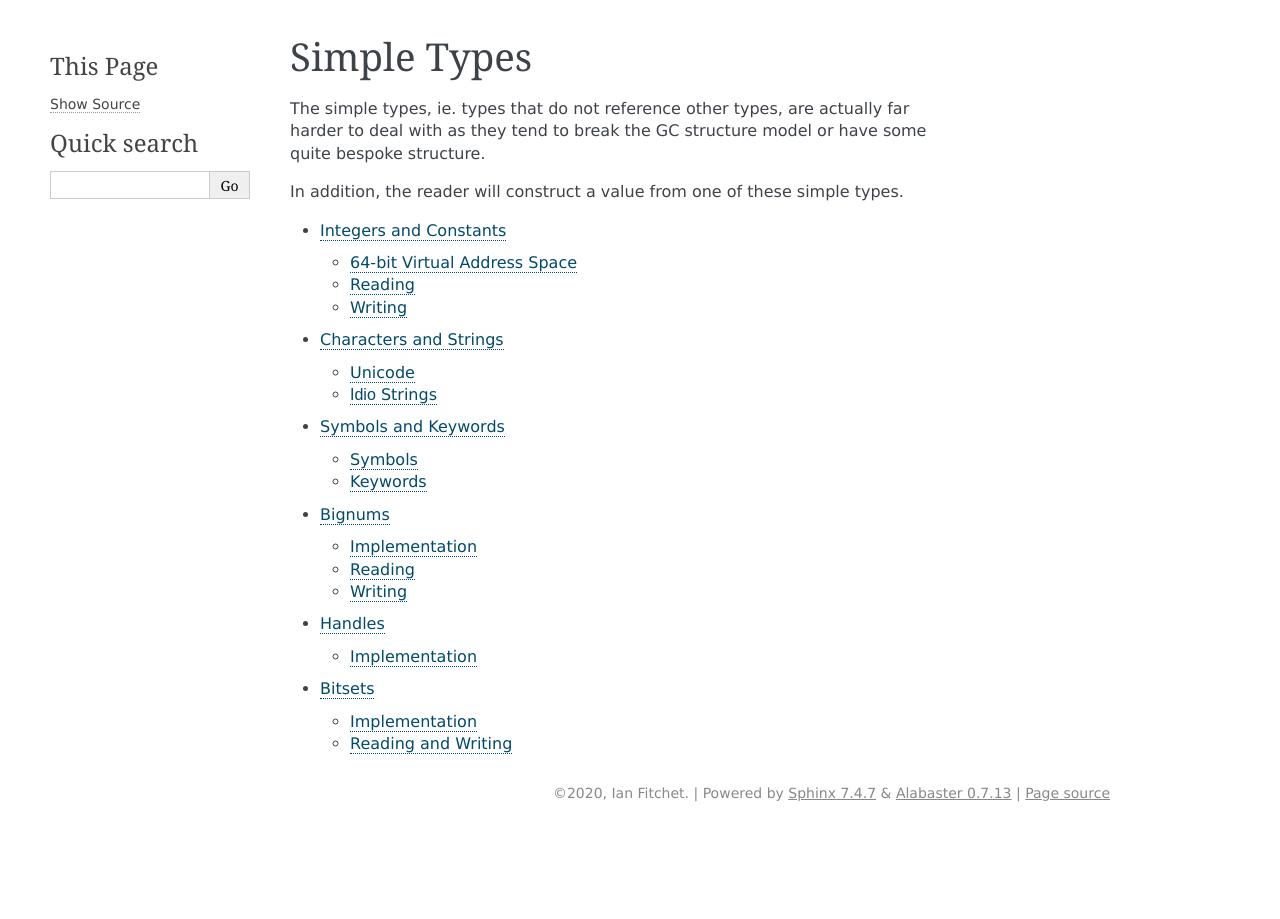
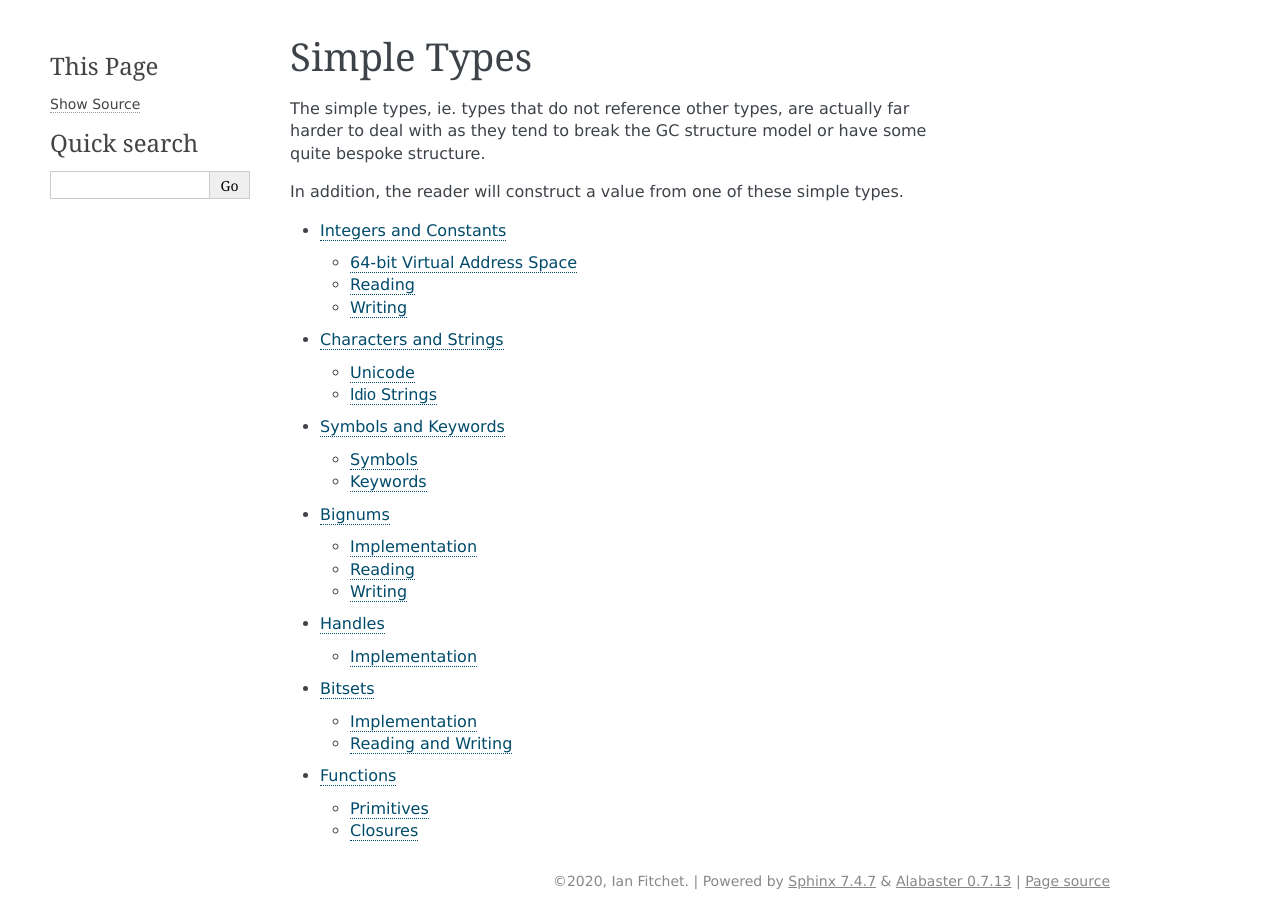
Before and after one commit to idio-lang/DIPS, a Sphinx documentation site: the page built from source/implementing-idio/simple-types/index.rst, in a window 1280 px wide. Built offline with Sphinx 7.4.7, drawn with Linux system fonts in a browser that asks for light colours; pages that are not in the unit, such as notebooks, are missing from menus; some of the changed lines change nothing that is shown.

Commit message:
functions

```diff
--- /dev/null
+++ b/source/implementing-idio/simple-types/functions.rst
@@ -0,0 +1,580 @@
+.. include:: ../../global.rst
+
+*********
+Functions
+*********
+
+We've two types of functions, *primitives* and *closures*, which are
+both *abstractions* to encapsulate parameterised behaviour.
+
+*Primitives* are :lname:`C` code which have several broad
+categorisations:
+
+#. they are the only things that can manipulate :lname:`C` memory
+
+   Which sounds a bit obvious but at some point it'll get lost.
+
+#. they bootstrap the user-level environment
+
+   Quite a lot of the bootstrap code is then wrappered with more
+   exotic forms of the same thing.  This is partly because doing
+   anything complicated in :lname:`C` gets a bit awkward.
+
+#. they are quick
+
+   Again, it sounds a bit obvious but after writing your glorious
+   :lname:`Idio` function you might just have to bite the bullet and
+   write a :lname:`C` version to get any performance.
+
+#. they are our interface to another world
+
+   Whether that is system calls or inter-language calls.
+
+*Closures* are :lname:`Idio` code.
+
+The VM has to be able to cope with both types of functions as
+invocable things but there is an interesting reality-warping
+difference: *primitives* are instantaneous (mostly).  So far as the VM
+is concerned, the moment a *primitive* is called the answer is back in
+its hands.
+
+Primitives
+==========
+
+Primitives are far harder to conceptualise and implement.  So we'll
+start with them.
+
+VM Usage
+--------
+
+Rather than working from the bottom up let's ask the question, what
+does the VM need?
+
+Well, it'll want to know this is a primitive, we'll need a pointer to
+the :lname:`C` function, we'll need to know how many formal parameters
+it is expecting and whether it is expecting a variable number of
+parameters, over and above the formal parameters.
+
+And we can probably chuck in a :lname:`C` string for a name:
+
+.. code-block:: c
+   :caption: gc.h
+
+    typedef struct idio_primitive_s {
+	struct idio_s *grey;
+	struct idio_s *(*f) ();		 /* don't declare args */
+	char *name;
+	uint8_t arity;
+	char varargs;
+    } idio_primitive_t;
+
+    #define IDIO_PRIMITIVE_GREY(P)       ((P)->u.primitive->grey)
+    #define IDIO_PRIMITIVE_F(P)          ((P)->u.primitive->f)
+    #define IDIO_PRIMITIVE_NAME(P)       ((P)->u.primitive->name)
+    #define IDIO_PRIMITIVE_ARITY(P)      ((P)->u.primitive->arity)
+    #define IDIO_PRIMITIVE_VARARGS(P)    ((P)->u.primitive->varargs)
+
+As the comment notes, we don't declare any arguments for the
+:lname:`C` function pointer as that will vary from primitive to
+primitive.
+
+I've limited the number of formal parameters, ``arity``, to 255.  That
+*should* be OK for most people.  In practice, you need to edit
+``idio_vm_invoke()`` in :file:`vm.c` to have more than five formal
+parameters.
+
+``varargs`` is a boolean and could, perhaps, should, be a
+type-specific flag.  *\*shrugs\**
+
+I've skipped how one of these is created.  That's a complication we
+can come back to.
+
+.. rst-class:: center
+
+\*
+
+The actual function *call* needs to gather together the arguments to
+be able to say, broadly, for a binary function:
+
+.. parsed-literal::
+   :name: ``idio_vm_invoke()`` in :file:`vm.c`
+
+   result = (IDIO_PRIMITIVE_F (prim)) (*arg1*, *arg2*, *args*);
+
+The arguments will have been marshalled up by the VM ready for a
+generic function call, actually, marshalled up for a *closure* call.
+For a *primitive* we have to un-marshall them with :samp:`{args}`
+being the remaining arguments beyond the formal ones.
+
+:socrates:`Wait!  What happened with varargs?` Ah, dirty secret time,
+*all* functions, *closures* and *primitives*, are *always* called with
+varargs arguments.  The ``varargs`` field is used to syntactically
+verify the call point, *not* the invocation.
+
+:lname:`C` Construction
+-----------------------
+
+This is a good deal more involved.
+
+We have an idea of what the VM wants, now we need to construct a
+primitive.
+
+Obviously we need to write the actual code (*duh!*) but we
+simultaneously need to record the primitive's *pointer*, *arity*,
+*varargs* and *name* -- and that's just for the VM.  We might also
+want to record meta-information like the primitive's *signature* and
+*documentation string*.
+
+    I like the idea of some sort of `Type Inference
+    <https://en.wikipedia.org/wiki/Type_inference>`_ in which case it
+    is a requirement that the primitive functions fully declare their
+    parameter and return types.  This is to bootstrap the whole
+    system.
+
+    More *stuff* to record!
+
+That sort of data, describing the primitive, looks like:
+
+.. code-block:: c
+
+    typedef struct idio_primitive_desc_s {
+	struct idio_s *(*f) ();
+	char *name;
+	uint8_t arity;
+	char varargs;
+	char *sigstr;
+	char *docstr;
+    } idio_primitive_desc_t;
+
+
+To make that recording happen I've cobbled together some increasingly
+complex :lname:`C` macros which require the developer to be on song.
+
+When a primitive function is written we won't use a stock :lname:`C`
+function signature, instead we'll use a macro.  So, rather than:
+
+.. code-block:: c
+
+   IDIO idio_pair_primitive (IDIO h, IDIO t)
+   {
+       return idio_pair (h, t);		/* the actual constructor */
+   }
+
+we use (in its simplest form):
+
+.. code-block:: c
+
+    IDIO_DEFINE_PRIMITIVE2 ("pair", pair, (IDIO h, IDIO t))
+    {
+	return idio_pair (h, t);
+    }
+
+Let's break this down:
+
+* ``IDIO_DEFINE_PRIMITIVE2``, from :file:`idio.h`, says I'm defining a
+  primitive that takes 2 formal parameters.
+
+  ``IDIO_DEFINE_PRIMITIVE2V`` says two formal parameters and varargs.
+
+  (You can guess the rest of the variations.  Hopefully.)
+
+* ``"pair"`` is the :lname:`C` string name which will become the
+  function's :lname:`Idio` name
+
+  In this case, I could expect to find an :lname:`Idio` function
+  called ``pair``:
+
+  .. code-block:: console
+
+     Idio> pair
+     #<PRIM pair>
+
+* ``pair`` is the :lname:`C` function name snippet that will be
+  prefixed with ``idio_defprimitive_``
+
+  Clearly, it should be unique amongst all other primitives which, if
+  you keep it trivially aligned with the function's :lname:`Idio` name
+  should be OK.
+
+  Notice that this newly created :lname:`C` function,
+  ``idio_defprimitive_pair`` does not now clash with the pair
+  constructor, ``idio_pair``.  It's hardly in a separate namespace but
+  so long as developers don't call their regular :lname:`C` functions
+  :samp:`idio_defprimitive_{name}` then we're pretty safe.
+
+* ``(IDIO h, IDIO t)`` is the formal parameter list to the :lname:`C`
+  function.
+
+:samp:`IDIO_DEFINE_PRIMITIVE{x}` do two key things:
+
+#. create a ``static`` primitive function description structure for
+   use later
+
+#. prefix the actual function code with an appropriate header
+
+In combination, that means:
+
+.. code-block:: c
+
+   IDIO_DEFINE_PRIMITIVE2 ("foo-idio", foo_C, (T1 a1, T2 a2))
+   {
+     ...
+   }
+
+will expand to:
+
+.. code-block:: c
+
+   IDIO idio_defprimitive_foo_C (T1 a1, T2 a2);
+   static struct idio_primitive_desc_s idio_primitive_data_foo_C = {
+      idio_defprimitive_foo_C,
+      "foo-idio",
+      2,
+      0,
+      "",
+      ""
+   };
+   IDIO idio_defprimitive_foo_C (T1 a1, T2 a2)
+   {
+     ...
+   }
+
+which looks pretty promising.
+
+The next variants have a ``_DS`` suffix meaning they expect a
+*signature string* and a *documentation string*.
+
+The two strings are used when constructing user-friendly information
+for help and debugging.
+
+The signature string for a closure is, in essence, the formal
+parameter list and so it should be similar for a primitive.  This is
+straight-forward for non-varargs functions, like ``pair`` where the
+signature string can be just ``h t``.
+
+For varargs functions, the interpretation varies considerably.  For
+some functions the varargs might be "more of the same" but for others
+it might be optional parameters, like with ``display`` which takes a
+formal parameter, the value to be display, and an optional argument,
+encoded as varargs, for the *handle* to display to.  If no handle is
+passed, it defaults to the *current output handle*.
+
+I'd lean towards a signature string of ``v [handle]`` but this ability
+to be more specific about the meaning of varargs parameters is
+inconsistent with closures.  *Dunno.*
+
+The documentation string is for use with ``help`` where it will get
+printed out.  I have this fanciful idea that the documentation string
+might be processed by, say, :program:`rst2txt` (ReStructuredText to
+text) and so I've encoded most documentation strings with that in
+mind.  What I haven't done is made any progress in doing the
+processing.
+
+The actual ``pair`` PRIMITIVE looks like:
+
+.. code-block:: c
+
+    IDIO_DEFINE_PRIMITIVE2_DS ("pair", pair, (IDIO h, IDIO t), "h t", "\
+    create a `pair` from `h` and `t`	\n\
+    ")
+    {
+        IDIO_ASSERT (h);
+	IDIO_ASSERT (t);
+
+	return idio_pair (h, t);
+    }
+
+Note the assertions of the parameters being passed in.  The only
+difference is that we'll fill in the ``sigstr`` and ``docstr`` fields.
+
+You can immediately guess that the non-``_DS`` variants simply call
+the ``_DS`` variants with ``""`` for the signature and documentation
+strings.
+
+.. rst-class:: center
+
+\*
+
+So far, then, we've organised to create a static instance of a
+``struct idio_primitive_desc_s`` and defined a :lname:`C` function.
+We need to do something with it otherwise the pair of them will just
+hang about in the executable doing nothing useful as no-one knows to
+call them.
+
+That requires an explicit use the of primitive's description structure
+although we don't need to know anything about that directly, we just
+need to know the :lname:`C` function name snippet and we can work out
+the rest from there.
+
+You may recall all of the :file:`.c` files relating to types have a
+similar bootstrap structure including:
+
+.. code-block:: c
+
+    void idio_pair_add_primitives ()
+    {
+    }
+
+into which we need to "add" our primitive:
+
+.. code-block:: c
+
+    void idio_pair_add_primitives ()
+    {
+	IDIO_ADD_PRIMITIVE (pair);
+    }
+
+``IDIO_ADD_PRIMITIVE`` is another :lname:`C` macro which expands into:
+
+.. code-block:: c
+
+    void idio_pair_add_primitives ()
+    {
+	idio_add_primitive (&idio_primitive_data_pair,
+			    idio_vm_constants,
+			    __FILE__,
+			    __LINE__);
+    }
+
+and ``idio_add_primitive()`` does the dirty business of adding a new
+symbol (derived from the :lname:`C` string :samp:`{name}`) and have it
+reference the ``idio_primitive_t`` (itself constructed from the
+``struct idio_primitive_desc_s``).
+
+In principle, this arrangement allows us to construct a primitive
+function "manually" as separate from the above sequence of "automated"
+construction.  That said, I have yet to create a primitive manually so
+this dance through a static object feels like a bit of a waste.
+
+That's it.  For primitives, then, we have a two-step shimmy, a
+:lname:`C` macro at the start of the function's implementation and
+another macro to add it into the :lname:`Idio` engine.
+
+.. rst-class:: center
+
+---
+
+There are, of course, a few variations on the theme.  Normally,
+primitives are added to the ``*primitives*`` module and automatically
+exported from that module.  However, we might want to add a primitive
+to another module.
+
+:samp:`libc` is a module wrappering a number of :lname:`libc` system
+calls where the result is useful as an :lname:`Idio` value (and thus
+requires some data representation transmutation).  :lname:`libc`'s
+systems call names frequently clash with "normal" :lname:`Idio` usage
+-- ``read`` is our canonical example.  So, here, we want to add the
+primitive to a different module (:samp:`libc` rather than
+:samp:`*primitives*`).
+
+Separately, we might want to export that primitive from the module.
+Indeed, all of the primitives in :samp:`libc` are exported.  By
+exporting the name we can call it "long-hand" from elsewhere:
+
+.. code-block:: idio
+
+   libc/getrlimit libc/RLIMIT_NOFILE
+
+If ``getrlimit`` (and ``RLIMIT_NOFILE``) was not exported from
+:samp:`libc` then the above call would fail.
+
+For what it's worth, :manpage:`getrlimit(2)` will update a :lname:`C`
+``struct rlimit``.  For us, the ``getrlimit`` primitive has then
+transcribed the results into an :lname:`Idio` ``struct-rlimit`` with a
+couple of familiar looking fields:
+
+.. code-block:: console
+
+   #<SI 0x1c9cc20 struct-rlimit rlim_cur:1024 rlim_max:524288>
+
+Had we stored the result in a variable and quizzed the (simplistic)
+help system it would have told us a bit more about the structure
+instance:
+
+.. code-block:: console
+
+   Idio> x := libc/getrlimit libc/RLIMIT_NOFILE
+   #<SI 0x1cb9940 struct-rlimit rlim_cur:1024 rlim_max:524288>
+   Idio> help x
+   struct-instance: x
+
+   struct-type: struct-rlimit
+
+   fields (rlim_cur rlim_max)
+
+
+Closures
+========
+
+Closures are a bit more tricky to describe without knowing how the VM
+works.  But let's give it a go.
+
+In essence, a closure needs two things:
+
+* some code (*duh!*)
+
+* an *environment* within which that code is run
+
+In our case we have compiled our code for a *byte compiler* which
+means everything is a bit more like assembly language programming and
+the *code* becomes a *program counter* such that we jump to that *PC*
+and keep processing.
+
+The *environment*, here, is the combination of the lexical context at
+the point of creation and the module the closure was created in.
+Remember that many closures are created with the intent of managing
+private variables.  It is quite unlike, say, :lname:`C`.
+
+Implementation
+--------------
+
+Like primitives there is a two-step process to manipulating closures.
+We need to create one and then use it.
+
+The data we need for a closure looks like:
+
+.. code-block:: c
+   :caption: gc.h
+
+    typedef struct idio_closure_s {
+	struct idio_s *grey;
+	size_t code_pc;
+	size_t code_len;
+	struct idio_s *frame;
+	struct idio_s *env;
+    } idio_closure_t;
+
+    #define IDIO_CLOSURE_GREY(C)       ((C)->u.closure->grey)
+    #define IDIO_CLOSURE_CODE_PC(C)    ((C)->u.closure->code_pc)
+    #define IDIO_CLOSURE_CODE_LEN(C)   ((C)->u.closure->code_len)
+    #define IDIO_CLOSURE_FRAME(C)      ((C)->u.closure->frame)
+    #define IDIO_CLOSURE_ENV(C)        ((C)->u.closure->env)
+
+Let's take a look:
+
+* ``code_pc`` is the *program counter* for this closure
+
+  It is a ``size_t`` because it is in index into the byte array of
+  compiled code.
+
+* ``code_len`` is, not surprisingly, the length of the byte compiled
+  code for this closure
+
+  It's not really used in anger but turns out to be quite handy if you
+  want to disassemble the code for just one closure (otherwise the
+  disassembler doesn't know when to stop).
+
+* ``frame`` is a reference to the lexical context
+
+* ``env`` is a reference to the module the closure was created in
+
+Creation
+^^^^^^^^
+
+Creating a closure is a little bit of art.
+
+When we hit a function abstraction:
+
+.. code-block:: idio
+
+   function (a b) {
+       a + b
+   }
+
+we have two things:
+
+* a function prototype: this example takes two formal parameters and
+  no varargs
+
+* the function implementation or body
+
+In addition we have the lexical context (we *should* have the lexical
+context, *we're* doing the evaluation!) and the current module.
+
+In combination we have everything we require to satisfy the need to
+create a closure.  The process is:
+
+#. we'll create the code for the body in a temporary array
+
+   From that we'll have the ``code_len``.
+
+   Actually, the body is:
+
+   * prefaced with an arity check and something to set up the
+     arguments
+
+   * has a ``RETURN`` instruction tacked on the end
+
+   but that's by the by.
+
+#. in the normal byte code array we'll add the ``CREATE-CLOSURE``
+   instruction which requires an *offset* to the ``code_pc``
+
+   plus some standard fields:
+
+   * the code length
+
+   * a reference to the signature string
+
+   * a reference to the document string
+
+   All of which we will need to be able to construct the ``struct
+   idio_closure_s``.
+
+#. since we are only *creating* the closure, we don't want to run it
+   right now, we'll add a ``JUMP`` instruction followed by the code
+   length (again)
+
+   This means that when this creation code is *run*, we'll see
+   ``CREATE-CLOSURE`` (and some arguments) then a ``JUMP`` and carry
+   on.  The ``CREATE-CLOSURE`` has been given the *offset* to the
+   ``code_pc`` and can create the closure value.  *Neat!*
+
+   This is actually very slightly more involved -- and requires that
+   the *offset* mentioned above is in cahoots -- as the jump could be
+   quite short in which case the "jump length" can be encoded in a
+   byte or it could be quite long in which case the jump length will
+   take a (variable, depending on the size of the function body)
+   number of bytes to encode.
+
+   Either way, we want to jump over the function body.
+
+#. We can now copy the function body from the temporary array
+
+   The first byte (in the normal byte code array) of which is
+   ``code_pc``.
+
+   But wait, this is now an *unknown* number of bytes beyond the
+   ``CREATE-CLOSURE`` instruction because we're not sure how many
+   bytes it took to encode the ``JUMP`` instruction.  How do we
+   determine what *offset* should have been?
+
+   Of course, the answer is that we're *expecting* this to happen, so
+   made sure to look at the code length and figure out that either:
+
+   a. it is a short jump in which case the jump length is encoded in a
+      byte and the overall *offset* is two bytes (including one for
+      the jump instruction)
+
+   #. it is a long jump in which case we encode the jump length in
+      (yet another) temporary byte code array and can say that the
+      *offset* is one plus the length of this temporary array (plus
+      one because the jump instruction takes one byte!)
+
+   The code generator can now add the correct *offset* to the
+   ``code_pc`` after the ``CREATE-CLOSURE`` instruction.
+
+Another way of looking at it is this abstraction of the generated byte
+code:
+
+.. code-block:: idio
+   :linenos:
+
+   ...
+   CREATE-CLOSURE (length of #3) [fixed features]
+   JUMP to #5
+   function body
+   ...
+
+When we come to *run* the closure, the closure value has had
+``code_pc`` set to ``#4``.
--- a/source/implementing-idio/simple-types/index.rst
+++ b/source/implementing-idio/simple-types/index.rst
@@ -21,3 +21,4 @@ simple types.
    handles
    bitsets
    c-types
+   functions
```
